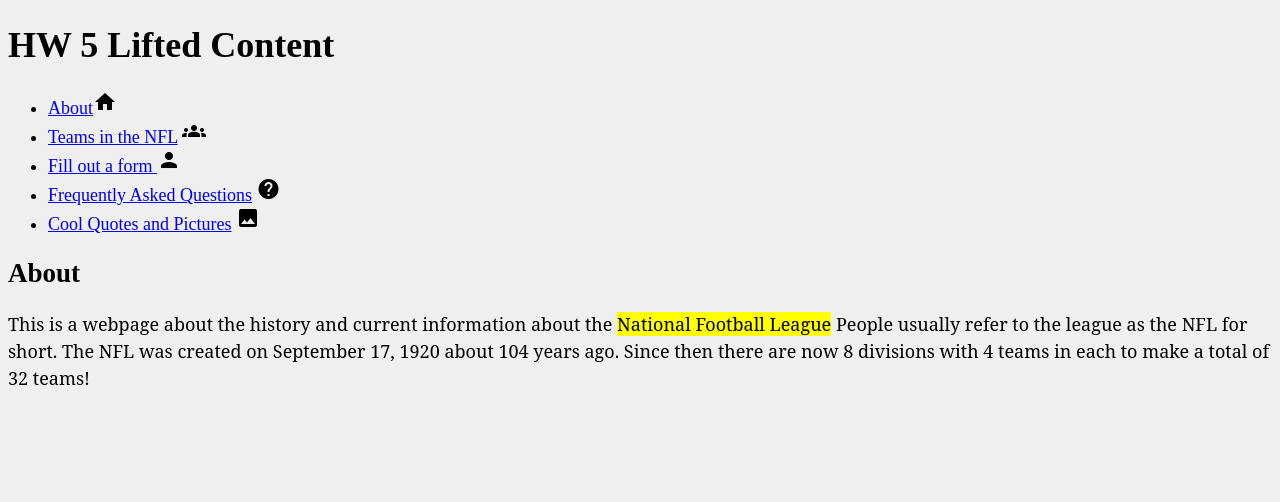
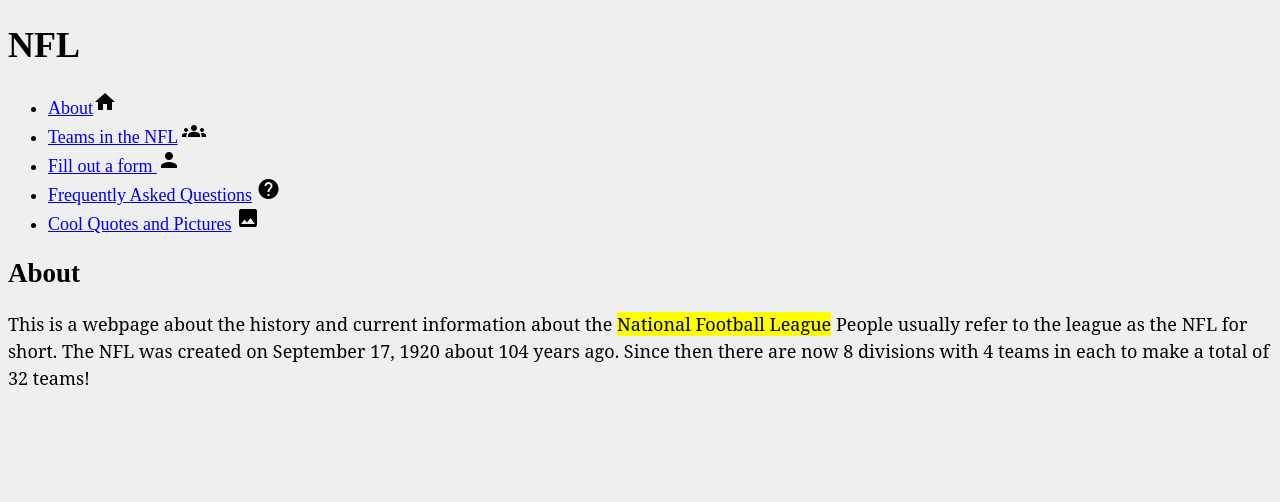
Before and after one commit to alexnorby/CSCI3150-Universal-Design, a plain HTML site: page html/hw5.html in a window 1280 px wide. Shown: the top 502 px of the page. Drawn offline with Linux system fonts and the light colour scheme.

Commit message:
changed title

```diff
--- a/html/hw5.html
+++ b/html/hw5.html
@@ -6,7 +6,7 @@
   <meta name="viewport" content="width=device-width, initial-scale=1.0">
   <meta http-equiv="X-UA-Compatible" content="ie=edge">
 
-  <title>Lifted Content</title>
+  <title>HW 5 Lifted Content</title>
   <link href="hw5.css" rel="stylesheet">
   <link href="https://fonts.googleapis.com/icon?family=Material+Icons" rel="stylesheet">
 
@@ -16,7 +16,7 @@
 
     <a class="skip-link" href="#main">Skip Navigation</a>
     <header>
-        <h1>HW 5 Lifted Content</h1>
+        <h1>NFL</h1>
         <time class = "sr-only" datetime="2024-10-20">October 20, 2024</time>
 
     </header>
```
